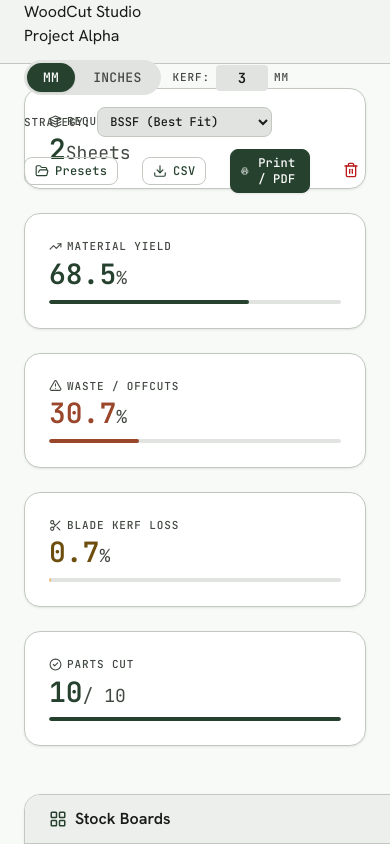
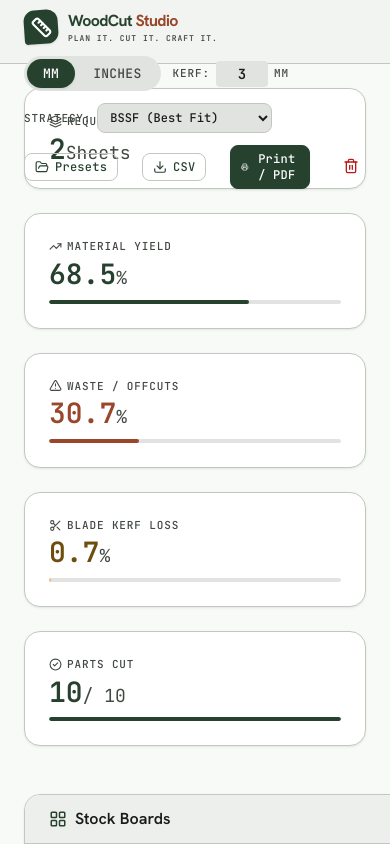
Before and after one commit to modarose/wood-cut-list, a React (Vite) app: page / in a window 390 px wide. Built offline with nearby package versions, Linux system fonts and the light colour scheme.

Commit message:
fixed header logo

```diff
--- a/src/components/Header.jsx
+++ b/src/components/Header.jsx
@@ -1,6 +1,6 @@
 import React from 'react';
 import { UNITS } from '../utils/unitConverter';
-import { Download, Printer, FolderOpen, Trash2 } from 'lucide-react';
+import { Download, Printer, FolderOpen, Trash2, Ruler } from 'lucide-react';
 
 export default function Header({
   unit,
@@ -18,8 +18,13 @@ export default function Header({
     <header className="ws-appbar no-print">
 
       <div className="ws-project-identity">
-        <div className="ws-project-title">WoodCut Studio</div>
-        <div className="ws-project-subtitle">Project Alpha</div>
+        <div className="ws-project-mark" aria-hidden="true">
+          <Ruler size={21} strokeWidth={2.4} />
+        </div>
+        <div className="ws-project-copy">
+          <div className="ws-project-title">WoodCut <span>Studio</span></div>
+          <div className="ws-project-subtitle">Plan it. Cut it. Craft it.</div>
+        </div>
       </div>
 
       {/* Left: unit pill + kerf inline */}
--- a/src/index.css
+++ b/src/index.css
@@ -271,6 +271,60 @@ input[type=number] {
   gap: var(--ws-space-sm);
 }
 
+.ws-project-identity {
+  display: flex;
+  align-items: center;
+  gap: 10px;
+  flex-shrink: 0;
+  margin-right: var(--ws-space-sm);
+}
+
+.ws-project-mark {
+  display: grid;
+  place-items: center;
+  width: 38px;
+  height: 38px;
+  flex-shrink: 0;
+  color: var(--ws-on-primary);
+  background: var(--ws-primary);
+  border-radius: 11px 11px 11px 4px;
+  box-shadow: var(--ws-shadow-sm);
+  transform: rotate(-4deg);
+}
+
+.ws-project-mark svg {
+  transform: rotate(4deg);
+}
+
+.ws-project-copy {
+  display: flex;
+  flex-direction: column;
+  line-height: 1;
+}
+
+.ws-project-title {
+  color: var(--ws-primary);
+  font-size: 18px;
+  font-weight: 700;
+  letter-spacing: -0.04em;
+  white-space: nowrap;
+}
+
+.ws-project-title span {
+  color: var(--ws-secondary);
+}
+
+.ws-project-subtitle {
+  margin-top: 5px;
+  color: var(--ws-on-surface-variant);
+  font-family: var(--ws-font-mono);
+  font-size: 9px;
+  font-weight: 600;
+  letter-spacing: 0.12em;
+  text-transform: uppercase;
+  white-space: nowrap;
+}
+
 .ws-appbar-left {
   display: flex;
   align-items: center;
@@ -351,6 +405,38 @@ input[type=number] {
 
 .ws-appbar-input:focus {
   box-shadow: 0 0 0 2px var(--ws-primary);
+}
+
+@media (max-width: 900px) {
+  .ws-appbar {
+    height: auto;
+    min-height: 64px;
+    padding-top: 10px;
+    padding-bottom: 10px;
+  }
+
+  .ws-project-identity {
+    order: -2;
+  }
+
+  .ws-appbar-left {
+    flex: 1 1 auto;
+  }
+}
+
+@media (max-width: 600px) {
+  .ws-project-title {
+    font-size: 16px;
+  }
+
+  .ws-project-subtitle {
+    font-size: 8px;
+  }
+
+  .ws-project-mark {
+    width: 34px;
+    height: 34px;
+  }
 }
 
 /* ─── WORKSPACE CONTENT ─────────────────────────────────── */
```
